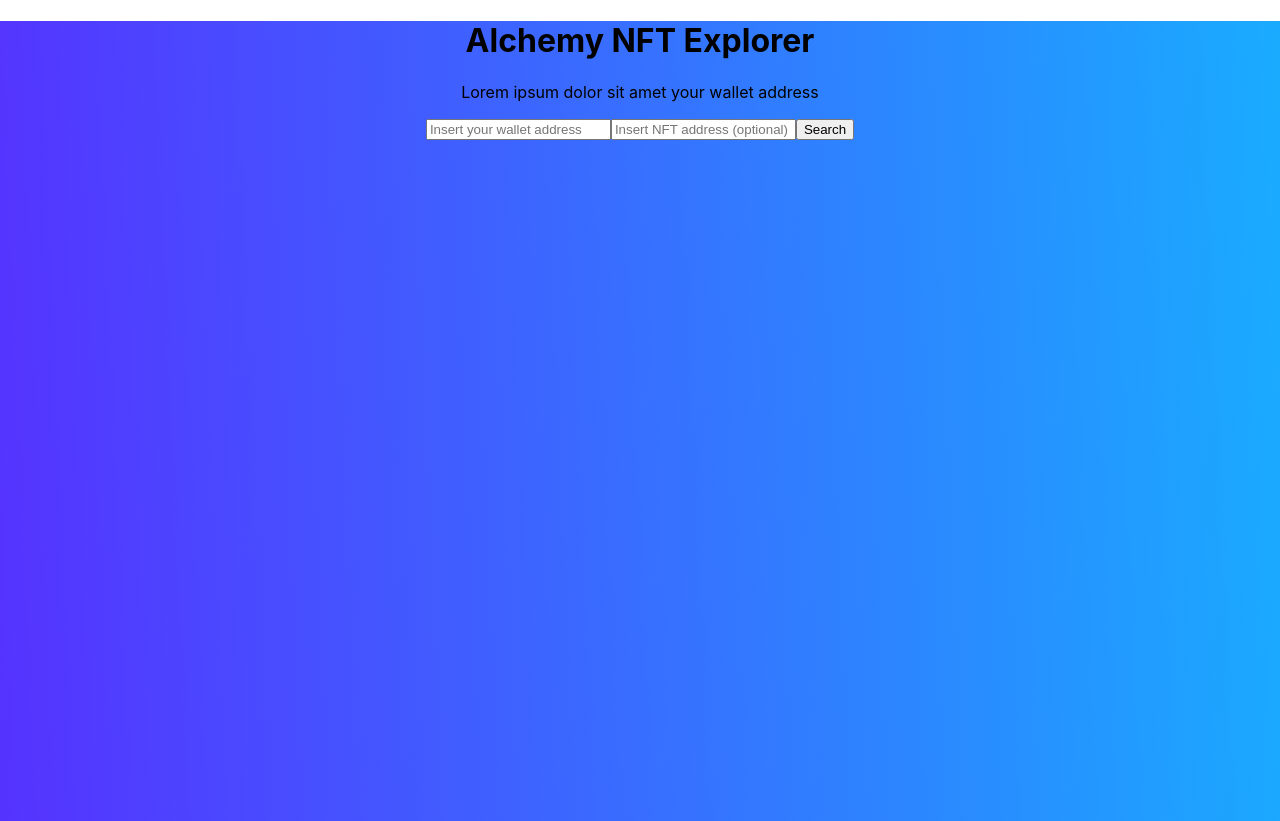
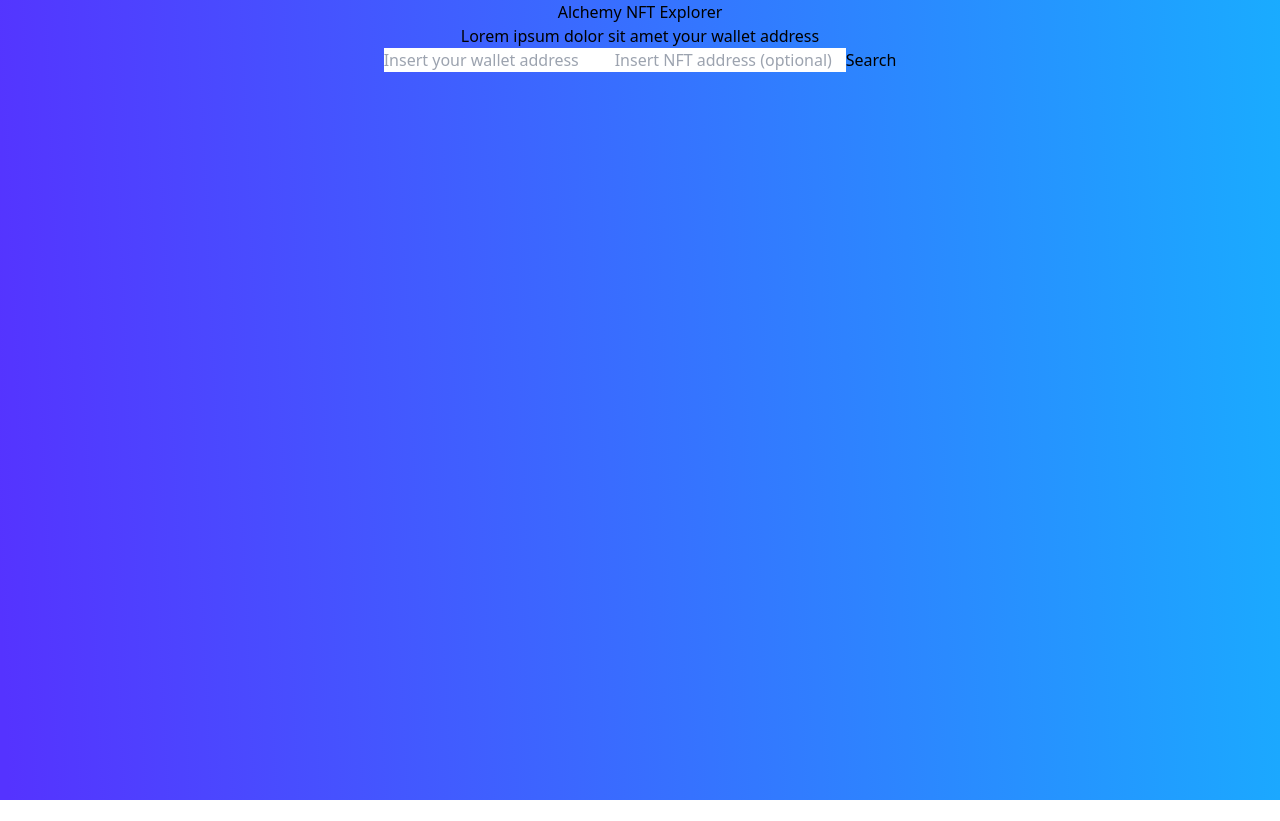
Before and after one commit to alchemyplatform/Build-Your-NFT-Explorer, a React (Create React App) app: page / in a window 1280 px wide. After the commit the page ends 800 px from the top, so only its background shows below. Built offline with nearby package versions, Linux system fonts and the light colour scheme.

Commit message:
adds tailwing config

```diff
--- a/package.json
+++ b/package.json
@@ -6,9 +6,12 @@
     "@testing-library/jest-dom": "^5.16.1",
     "@testing-library/react": "^12.1.2",
     "@testing-library/user-event": "^13.5.0",
+    "autoprefixer": "^10.4.2",
+    "postcss": "^8.4.5",
     "react": "^17.0.2",
     "react-dom": "^17.0.2",
     "react-scripts": "5.0.0",
+    "tailwindcss": "^3.0.15",
     "web-vitals": "^2.1.3"
   },
   "scripts": {
--- /dev/null
+++ b/postcss.config.js
@@ -0,0 +1,6 @@
+module.exports = {
+  plugins: {
+    tailwindcss: {},
+    autoprefixer: {},
+  },
+}
--- a/src/index.css
+++ b/src/index.css
@@ -1,13 +1,3 @@
-body {
-  margin: 0;
-  font-family: -apple-system, BlinkMacSystemFont, 'Segoe UI', 'Roboto', 'Oxygen',
-    'Ubuntu', 'Cantarell', 'Fira Sans', 'Droid Sans', 'Helvetica Neue',
-    sans-serif;
-  -webkit-font-smoothing: antialiased;
-  -moz-osx-font-smoothing: grayscale;
-}
-
-code {
-  font-family: source-code-pro, Menlo, Monaco, Consolas, 'Courier New',
-    monospace;
-}
+@tailwind base;
+@tailwind components;
+@tailwind utilities;
--- /dev/null
+++ b/tailwind.config.js
@@ -0,0 +1,9 @@
+module.exports = {
+  content: [
+    "./src/**/*.{js,jsx,ts,tsx}",
+  ],
+  theme: {
+    extend: {},
+  },
+  plugins: [],
+}
```
Also changed, not shown: 1 other file (tests, documents, lock files or other folders).
